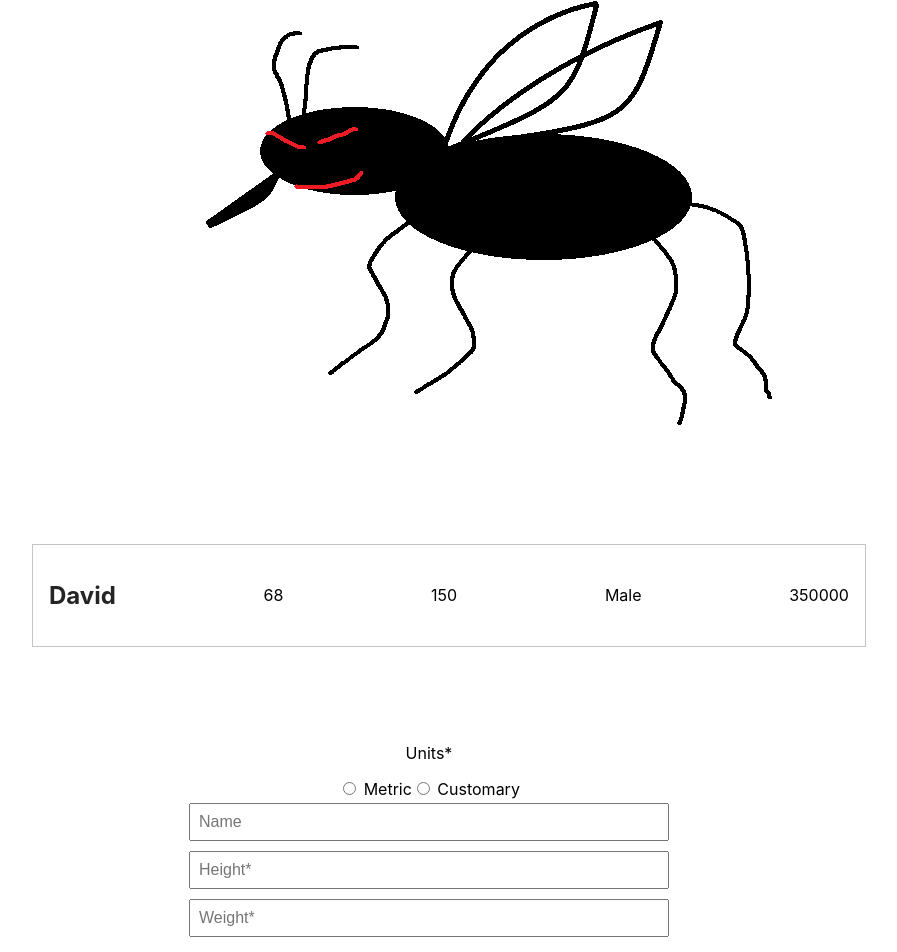
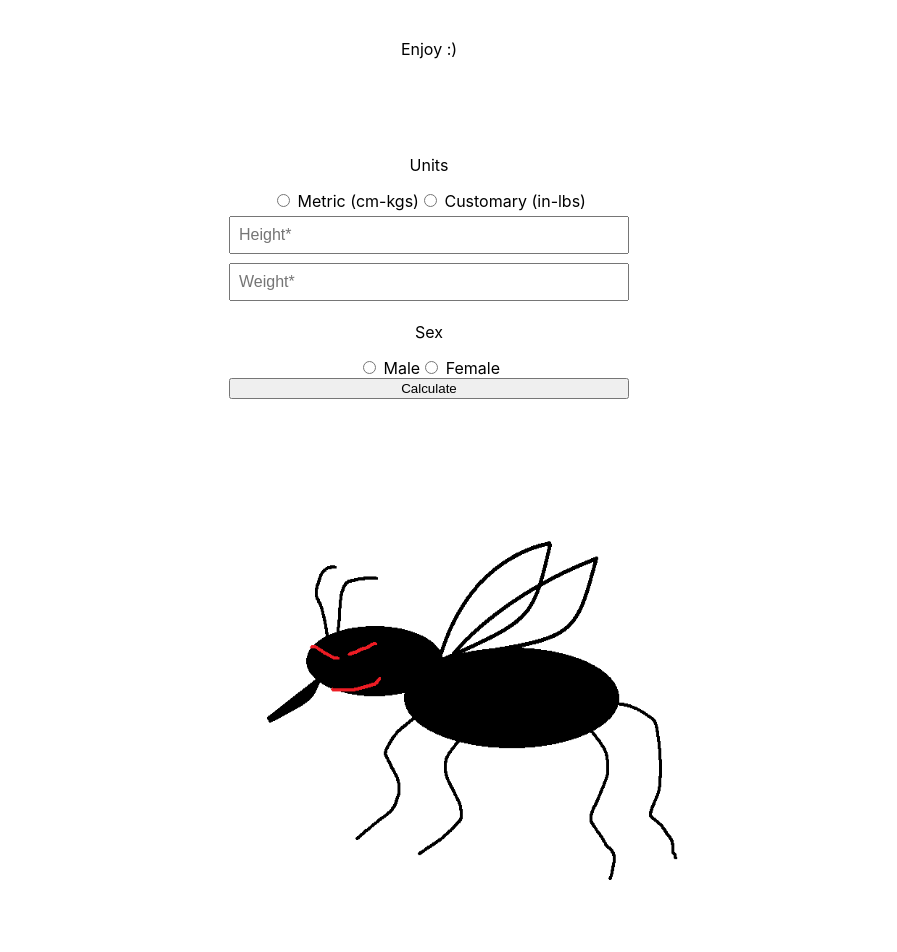
Before and after one commit to mcdxwell/skeetr, a React (Create React App) app: page / in a window 1280 px wide. Shown: the part 208-1160 px from the top of the page, without its empty margins (211-1108 px from the left). Built offline with nearby package versions, Linux system fonts and the light colour scheme.

Commit message:
Finished

```diff
--- a/src/App.css
+++ b/src/App.css
@@ -42,38 +42,17 @@
   list-style: none;
   display: flex;
   align-items: center;
-  width: 50rem;
+  width: 25rem;
   margin: 0rem auto;
-  border: 0.1rem solid rgba(0, 0, 0, 0.233);
+
   padding: 1rem;
   justify-content: space-between;
-}
-
-.Bitten-header {
-  display: flex;
-  align-items: center;
-}
-
-.Bitten-header h2 {
-  color: rgb(37, 36, 36)
-}
-
-.Bitten-img {
-  width: 4rem;
-  height: 4rem;
-  border-radius: 100%;
-  margin-right: 0.5rem;
-}
-
-.Bitten-note {
-  width: 30%;
-  text-align: left;
 }
 
 .AddToBitten {
   display: flex;
   flex-direction: column;
-  width: 30rem;
+  width: 25rem;
   margin: 5rem auto
 }
 
@@ -82,12 +61,3 @@
   font-size: 1rem;
   margin: 0.3rem 0rem
 }
-
-.AddToBitten-btn {
-  padding: 0.5rem;
-  cursor: pointer;
-  background-color: #0b5468;
-  font-weight: 700;
-  color: white;
-  border: none
-}
--- a/src/App.tsx
+++ b/src/App.tsx
@@ -21,22 +21,25 @@ export interface IState {
 function App() {
 
   const [user, setUserBites] = useState<IState["user"]>([
-    {
-      name: "David",
-      weight: 150,
-      height: 68,
-      sex: "Male",
-      bites: 350000
-    }
+
   ])
 
   return (
     <div className="App">
-      <h1>My React app</h1>
-      <h2>Author: David McDowell</h2>
-      <img src = { skeetrPic } alt = 'skeetr_boi' />
+      <h1>Skeetr' Bite Calculator</h1>
+      <h2>Author: David Alejandro McDowell</h2>
+      <body>
+      <p>The idea behind this calculator came from being attacked by "skeeters" in southeast Texas.
+        <br/> I can't remember how many bit me that day, but it made me think, "how many more mosquito
+        <br/> bites will it take to kill me?"</p>
+
+        <br/>
+        <br/>
+        Enjoy :)
+      </body>
       <Bitten user = { user } />
       <AddToBitten user = { user } setUserBites = { setUserBites }/>
+      <img src = { skeetrPic } alt = 'skeetr_boi' width={640} height={480}/>
     </div>
   );
 }
--- a/src/components/AddToBitten.tsx
+++ b/src/components/AddToBitten.tsx
@@ -32,7 +32,6 @@ const AddToBitten: React.FC<IProps> = ({user, setUserBites}) => {
     }
 
     const isUnitsSelected = (value: string): boolean => {
-        console.log("Selected unites:" + selectedUnits)
         return selectedUnits === value
     }
 
@@ -69,10 +68,8 @@ const AddToBitten: React.FC<IProps> = ({user, setUserBites}) => {
         let hw: number[];
         if (units === 'Customary') {
             hw = [convHeight(height), convWeight(weight)]
-            console.log("Cust: "+ hw)
         } else {
             hw = [height, weight]
-            console.log("metric: "+ hw)
         }
         if (sex === 'Male') {
             return Math.round((((0.3369 * (hw[0]/100)**3 + 0.03219 * hw[1] + 0.6041) * 0.4) / bloodSucked))
@@ -86,14 +83,14 @@ const AddToBitten: React.FC<IProps> = ({user, setUserBites}) => {
         <div className="AddToBitten">
 
         <div>
-            <p>Units*</p>
+            <p>Units</p>
             <input
                 type="radio"
                 name="units-button"
                 value="Metric"
                 checked={isUnitsSelected('Metric')}
                 onChange={handleUnits}
-            /> Metric
+            /> Metric (cm-kgs)
 
             <input
                 type="radio"
@@ -101,16 +98,8 @@ const AddToBitten: React.FC<IProps> = ({user, setUserBites}) => {
                 value="Customary"
                 checked={isUnitsSelected('Customary')}
                 onChange={handleUnits}
-            /> Customary
+            /> Customary (in-lbs)
         </div>
-            <input
-                type="text"
-                placeholder="Name"
-                className="AddToBitten-input"
-                value={input.name}
-                onChange={handleChange}
-                name="name"
-            />
             <input
                 type="text"
                 placeholder="Height*"
@@ -130,11 +119,10 @@ const AddToBitten: React.FC<IProps> = ({user, setUserBites}) => {
             />
 
             <div>
-            <p>Sex*</p>
+            <p>Sex</p>
             <input
                 type="radio"
                 name="sex-button"
-                //className="AddToBitten-input"
                 value="Male"
                 checked={isSexSelected('Male')}
                 onChange={handleRadioClick}
@@ -143,15 +131,12 @@ const AddToBitten: React.FC<IProps> = ({user, setUserBites}) => {
             <input
                 type="radio"
                 name="sex-button"
-                //className="AddToBitten-input"
                 value="Female"
                 checked={isSexSelected('Female')}
                 onChange={handleRadioClick}
-
             /> Female
 
 </div>
-
 
             <button
                 onClick={handleClick}
--- a/src/components/Bitten.tsx
+++ b/src/components/Bitten.tsx
@@ -4,20 +4,13 @@ import AddToBitten from '../components/AddToBitten';
 interface IProps {
     user: Props["user"]
 }
-
 const Bitten: React.FC<IProps> = ({ user }) => {
 
     const renderBitten = (): JSX.Element[] => {
         return user.map((user) => {
             return (
                 <li className="Bitten">
-                <div className="Bitten-header">
-                    <h2>{user.name}</h2>
-                </div>
-                <p>{user.height}</p>
-                <p>{user.weight}</p>
-                <p>{user.sex}</p>
-                <p>{user.bites}</p>
+                <p>It would take you {user.bites} mosquito bites for you to perish!</p>
             </li>
             )
         })
```
